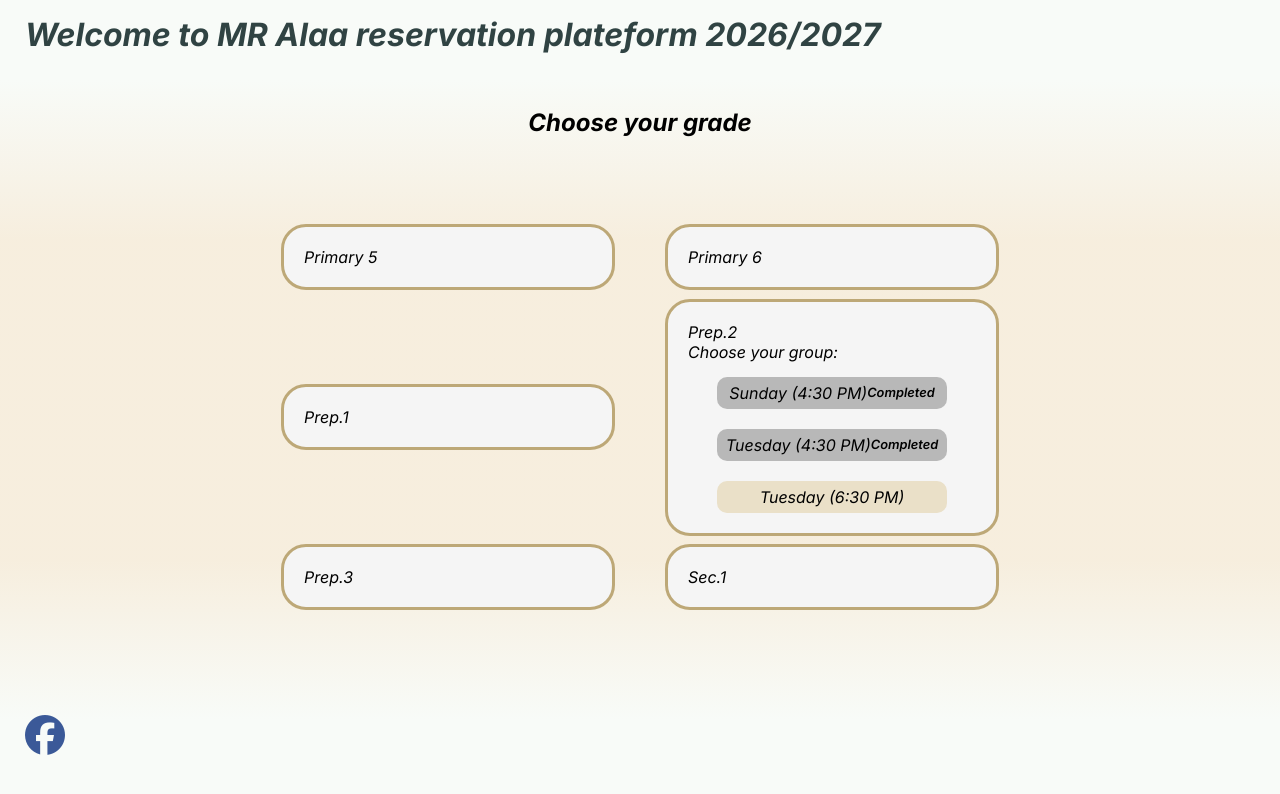
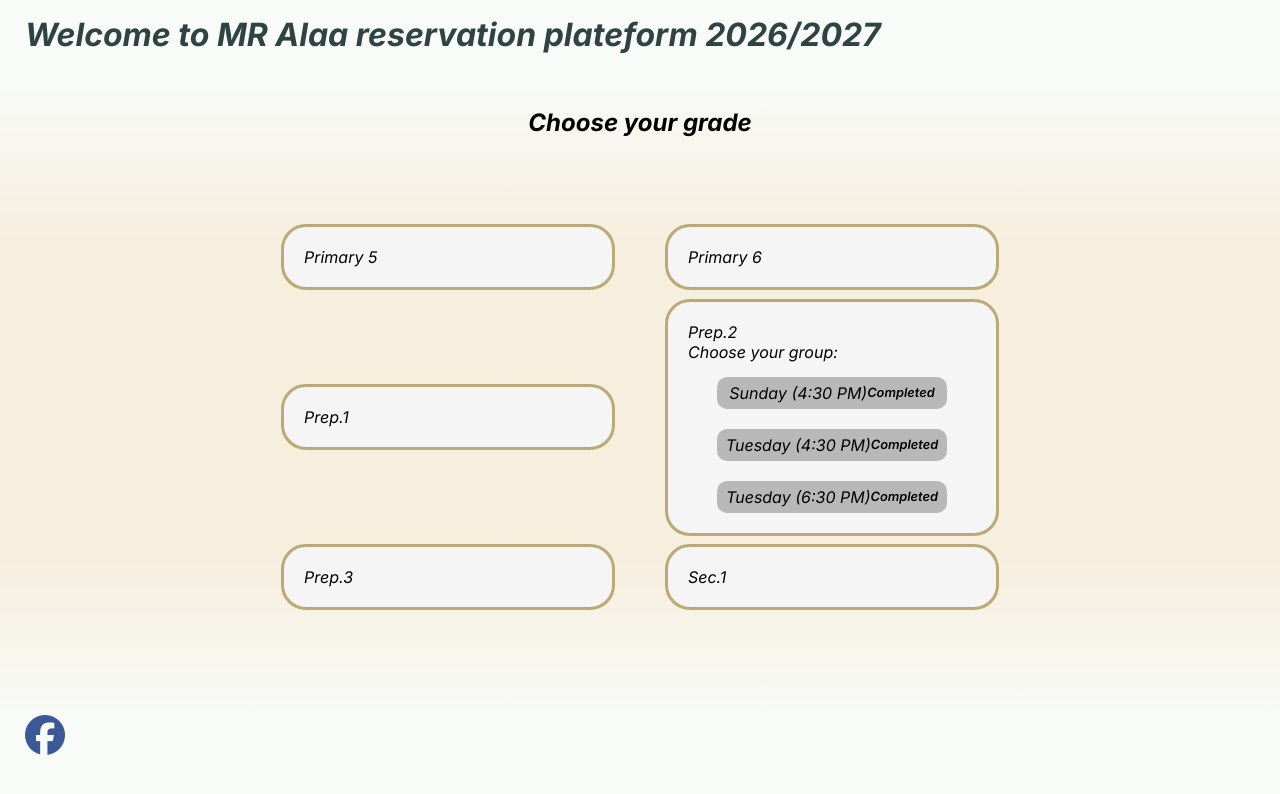
Before and after one commit to omaralaa-eng/Mr.Alaa-reservation-plateform, a React (Vite) app: page / in a window 1280 px wide. Both pictures are taken after a click on the element "Prep.2". Shown: the top 794 px of the page. Built offline with nearby package versions, Linux system fonts and the light colour scheme.

Commit message:
Update prep2

```diff
--- a/src/App.jsx
+++ b/src/App.jsx
@@ -215,13 +215,8 @@ function App() {
                       <p className="disables">
                         Tuesday (4:30 PM)<span>Completed</span>
                       </p>
-                      <p
-                        onClick={() => {
-                          setsubmit(true);
-                          setgroup("Tuesday");
-                        }}
-                      >
-                        Tuesday (6:30 PM)
+                      <p className="disables">
+                        Tuesday (6:30 PM)<span>Completed</span>
                       </p>
                     </div>
                   </>
```
